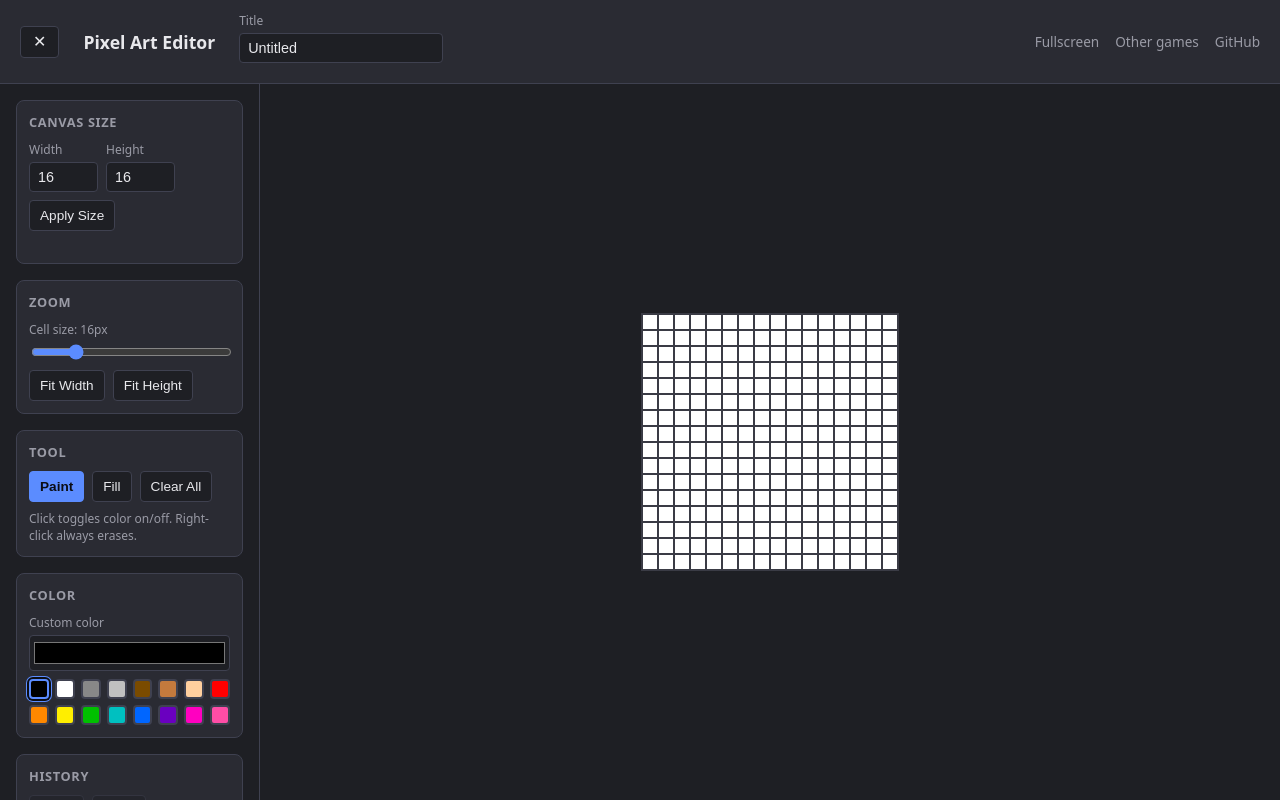
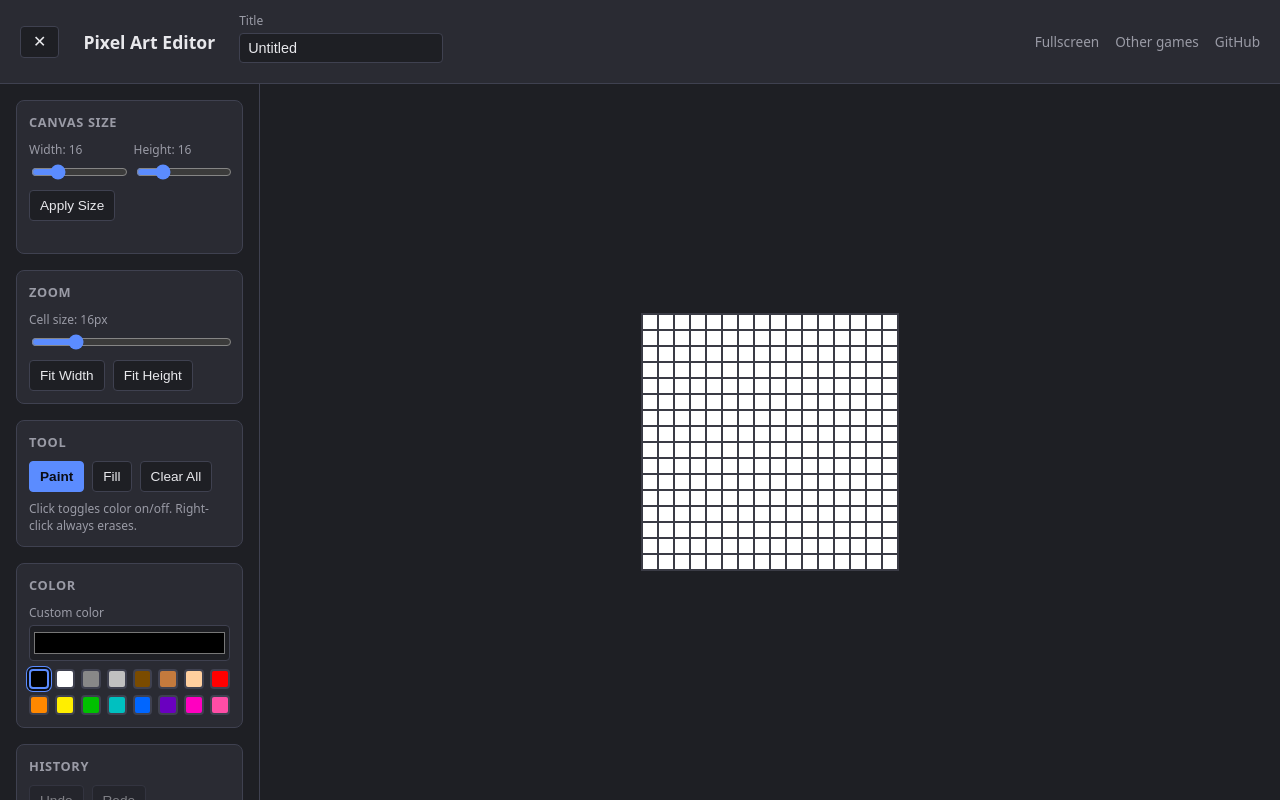
Before and after one commit to mugnozzo/mini-games, a plain HTML site: page pixel-art/index.html in a window 1280 px wide. Both pictures are taken after a click on the button "Apply Size". Drawn offline with Linux system fonts and the light colour scheme.

Commit message:
Pixel art: sliders for size

```diff
--- a/pixel-art/index.html
+++ b/pixel-art/index.html
@@ -28,12 +28,12 @@
         <h2>Canvas Size</h2>
         <div class="field-row">
           <div class="field">
-            <label for="width-input">Width</label>
-            <input type="number" id="width-input" min="1" max="64" step="1" value="16">
+            <label for="width-input">Width: <span id="width-value">16</span></label>
+            <input type="range" id="width-input" min="1" max="64" step="1" value="16">
           </div>
           <div class="field">
-            <label for="height-input">Height</label>
-            <input type="number" id="height-input" min="1" max="64" step="1" value="16">
+            <label for="height-input">Height: <span id="height-value">16</span></label>
+            <input type="range" id="height-input" min="1" max="64" step="1" value="16">
           </div>
         </div>
         <button id="apply-size-btn" type="button">Apply Size</button>
--- a/pixel-art/js/app.js
+++ b/pixel-art/js/app.js
@@ -1,13 +1,15 @@
 (function () {
   const { state, grid, zoom, palette, tools, history, fileio, constants } = App;
-  const { WHITE, MAX_DIM } = constants;
+  const { WHITE } = constants;
 
   const els = {
     sidebarToggleBtn: document.getElementById('sidebar-toggle'),
     sidebar: document.getElementById('sidebar'),
     titleInput: document.getElementById('title-input'),
     widthInput: document.getElementById('width-input'),
+    widthValue: document.getElementById('width-value'),
     heightInput: document.getElementById('height-input'),
+    heightValue: document.getElementById('height-value'),
     applySizeBtn: document.getElementById('apply-size-btn'),
     sizeHint: document.getElementById('size-hint'),
     zoomSlider: document.getElementById('zoom-slider'),
@@ -81,6 +83,13 @@
     });
 
     els.applySizeBtn.addEventListener('click', applySize);
+
+    els.widthInput.addEventListener('input', () => {
+      els.widthValue.textContent = els.widthInput.value;
+    });
+    els.heightInput.addEventListener('input', () => {
+      els.heightValue.textContent = els.heightInput.value;
+    });
 
     els.zoomSlider.addEventListener('input', () => {
       zoom.setZoom(Number(els.zoomSlider.value), 'manual');
@@ -207,11 +216,14 @@
     return Math.min(max, Math.max(min, n));
   }
 
+  function syncSizeLabels() {
+    els.widthValue.textContent = els.widthInput.value;
+    els.heightValue.textContent = els.heightInput.value;
+  }
+
   function applySize() {
-    const newWidth = clampInt(els.widthInput.value, 1, MAX_DIM, state.width);
-    const newHeight = clampInt(els.heightInput.value, 1, MAX_DIM, state.height);
-    els.widthInput.value = newWidth;
-    els.heightInput.value = newHeight;
+    const newWidth = Number(els.widthInput.value);
+    const newHeight = Number(els.heightInput.value);
 
     if (newWidth === state.width && newHeight === state.height) {
       els.sizeHint.textContent = '';
@@ -241,6 +253,7 @@
       if (!ok) {
         els.widthInput.value = prevWidth;
         els.heightInput.value = prevHeight;
+        syncSizeLabels();
         return;
       }
     }
@@ -261,6 +274,7 @@
     els.titleInput.value = result.title;
     els.widthInput.value = result.width;
     els.heightInput.value = result.height;
+    syncSizeLabels();
 
     grid.buildGrid(result.width, result.height, result.pixels);
     history.clear();
```
